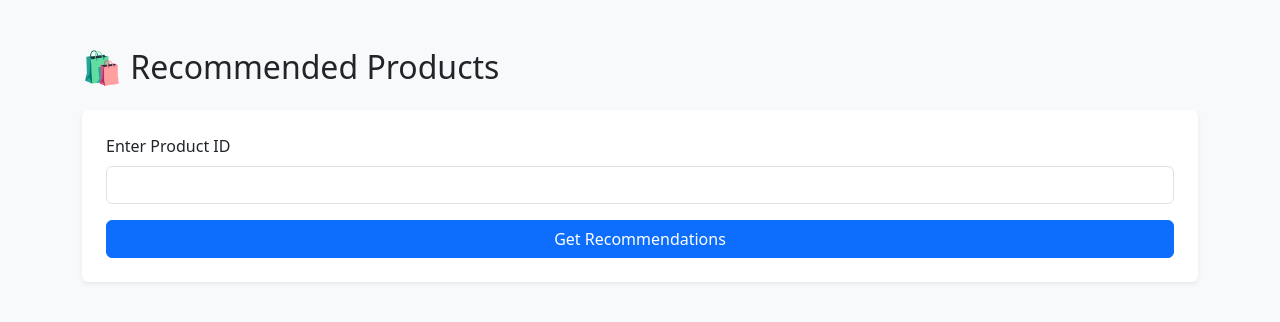
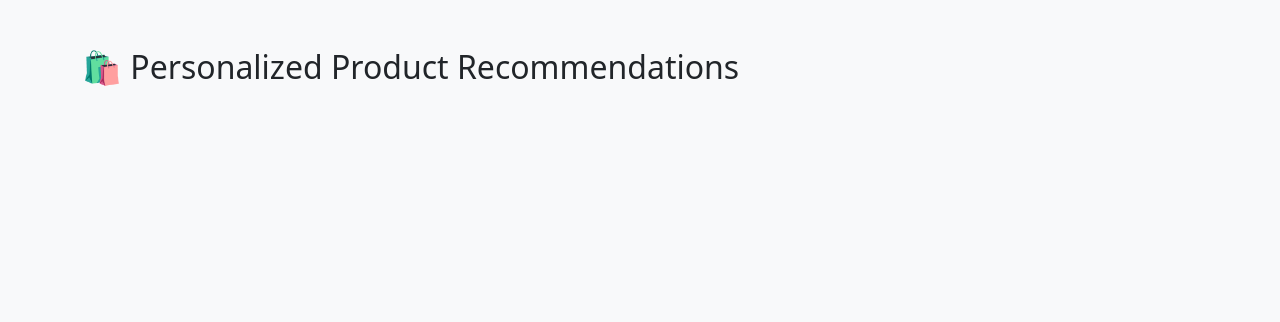
Before and after one commit to qusai438/luxury_fashion_dashboard_complete, a Python web app: template app/templates/recommendations.html in a window 1280 px wide. Shown: the top 322 px of the page. Run offline with Jinja, Linux system fonts and the light colour scheme; the template is opened without the code that fills it, so the values that code supplies are empty.

Commit message:
Update recommendations.html

```diff
--- a/app/templates/recommendations.html
+++ b/app/templates/recommendations.html
@@ -7,15 +7,9 @@
 </head>
 <body class="bg-light">
   <div class="container py-5">
-    <h2 class="mb-4">🛍️ Recommended Products</h2>
+    <h2 class="mb-4">🛍️ Personalized Product Recommendations</h2>
 
-    <form id="recForm" class="bg-white p-4 rounded shadow-sm mb-4">
-      <label for="productId" class="form-label">Enter Product ID</label>
-      <input type="text" id="productId" class="form-control mb-3" required>
-      <button type="submit" class="btn btn-primary w-100">Get Recommendations</button>
-    </form>
-
-    <div id="recommendations" class="row g-4"></div>
+    <div id="recommendationsContainer" class="row gy-4"></div>
   </div>
 
   <script src="/static/js/recommendations.js"></script>
```
